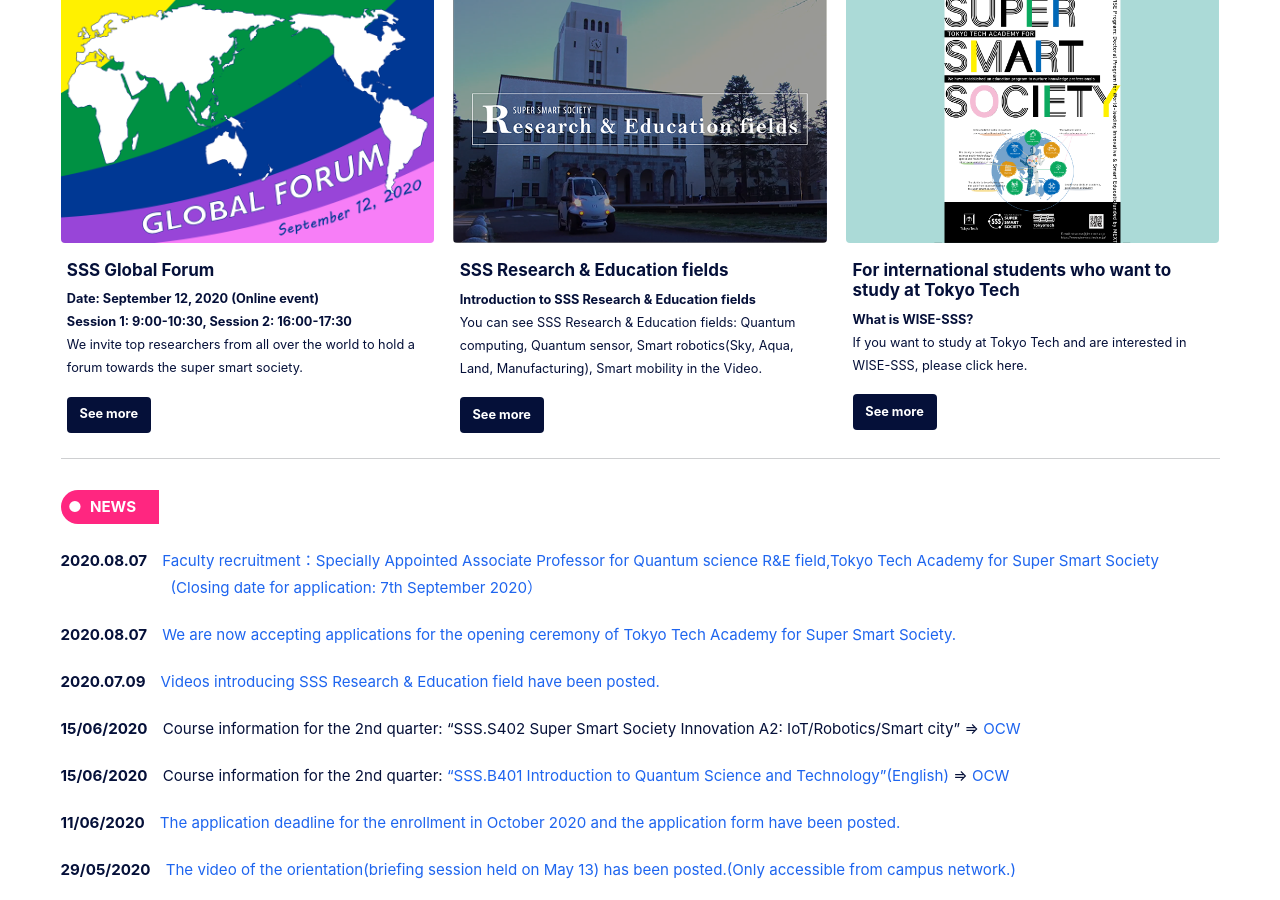
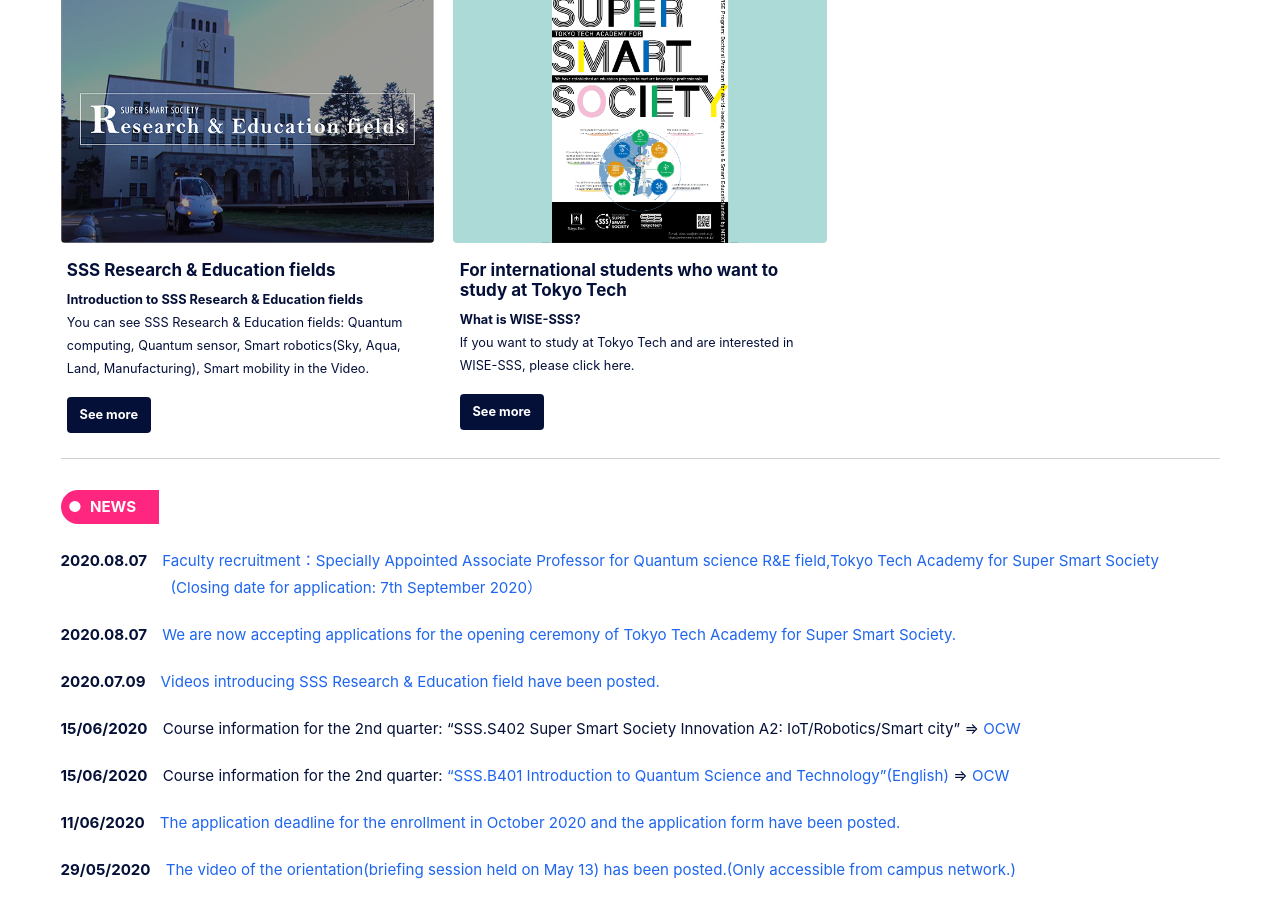
Before and after one commit to fl1d/w0ex.github.io, a Jekyll site: the page built from _pages/home_en.md, in a window 1280 px wide and 900 px high, scrolled down 526 px. Built offline with Jekyll 4.4.1, drawn with Linux system fonts in a browser that asks for light colours; cached includes are drawn as plain includes; nearby versions of some CDN libraries.

Commit message:
Update home_en.md

```diff
--- a/_pages/home_en.md
+++ b/_pages/home_en.md
@@ -32,15 +32,6 @@
 #   - title: "Tokyo Tech Academy for Super Smart Society cultivate super doctor leading future society, based on the fusion of society-collaborated education (open education) and interdisciplinary collaboration reseach (open innovation)"
 
 feature_row:
-
-  - image_path: /assets/images/global-forum.png
-    alt: "SSS Global Forum"
-    title: "SSS Global Forum"
-    excerpt: "<B>Date: September 12, 2020 (Online event)<br>
-    Session 1: 9:00-10:30, Session 2: 16:00-17:30</B><br>We invite top researchers from all over the world to hold a forum towards the super smart society."
-    url: "/global-forum_en/"
-    btn_label: "See more"
-    btn_class: "btn--primary"
 
   - image_path: /assets/images/PV.png
     alt: "SSS Research & Education fields"
```
